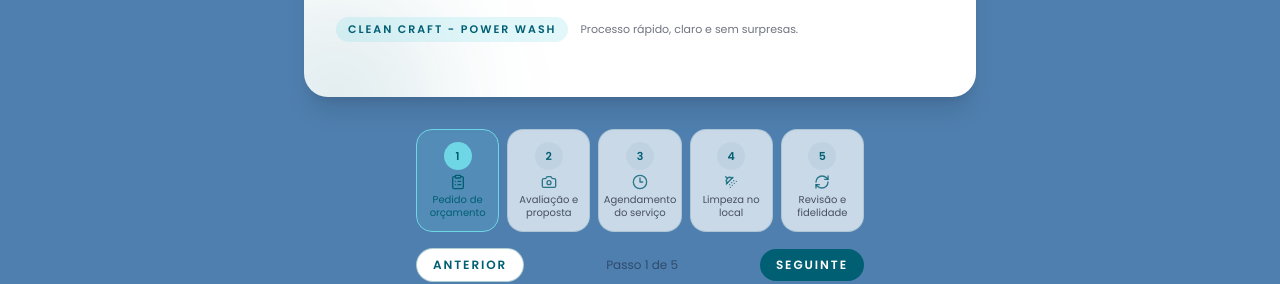
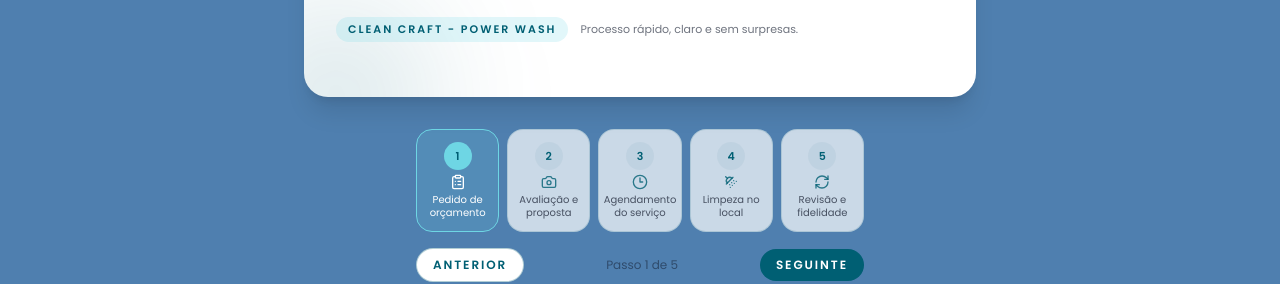
Before and after one commit to jreis13/Clean-Craft, a Next.js app: page / in a window 1280 px wide. Shown: the part 1880-2164 px from the top of the page. Built offline with nearby package versions, Linux system fonts and the light colour scheme.

Commit message:
adjust active colors on HowItWorks

```diff
--- a/components/HowItWorksSection.tsx
+++ b/components/HowItWorksSection.tsx
@@ -157,7 +157,7 @@ export default function HowItWorksSection() {
                     onClick={() => setActiveIndex(index)}
                     className={`flex flex-col items-center justify-center rounded-2xl border px-2 py-3 text-xs transition hover:cursor-pointer ${
                       isActive
-                        ? "border-[var(--secondary)] bg-[var(--secondary)]/15 text-[var(--primary)]"
+                        ? "border-[var(--secondary)] bg-[var(--secondary)]/15 text-white"
                         : "border-[var(--primary)]/15 bg-white/70 text-[var(--deep)]/70 hover:bg-white"
                     }`}
                   >
@@ -173,9 +173,7 @@ export default function HowItWorksSection() {
                     <Icon
                       size={16}
                       className={`mt-1 ${
-                        isActive
-                          ? "text-[var(--primary)]"
-                          : "text-[var(--primary)]/80"
+                        isActive ? "text-white" : "text-[var(--primary)]/80"
                       }`}
                     />
                     <span className="mt-1 text-[10px] leading-tight text-center">
```
